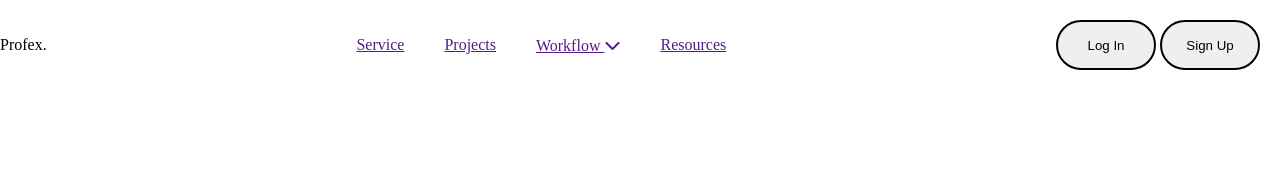
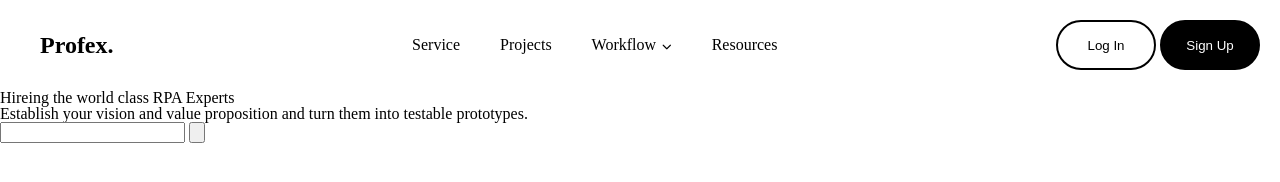
Before and after one commit to sourcecode92/Landingpage_project, a plain HTML site: page dist/index.html in a window 1280 px wide. Drawn offline with Linux system fonts and the light colour scheme.

Commit message:
Add Landing page content

```diff
--- a/dist/index.html
+++ b/dist/index.html
@@ -11,25 +11,39 @@
 <body>
   <nav>
     <div class="nav_container">
-      <div class="logo">Profex.</div>
+      <div class="logo"><a href="#">Profex.</a></div>
         <ul class="nav_bar">
-          <li><a href="">Service</a></li>
-          <li><a href="">Projects</a></li>
+          <li><a href="#" class="nav_link">Service</a></li>
+          <li><a href="#" class="nav_link">Projects</a></li>
           <li class="nav_dropdown">
-            <a href="">Workflow <i class="fa fa-chevron-down"></i></a>
+            <a href="#" class="nav_link">Workflow <i class="fa fa-chevron-down"></i></a>
             <div class="nav_dropdown__options">
-              <a href="#">Dashboard</a>
-              <a href="#">Setting</a>
-              <a href="#">Logout</a>
+              <a href="#" class="nav_dropdown__option">Dashboard</a>
+              <a href="#" class="nav_dropdown__option">Setting</a>
+              <a href="#" class="nav_dropdown__option">Logout</a>
             </div>
           </li>
-          <li><a href="">Resources</a></li>
+          <li><a href="#" class="nav_link">Resources</a></li>
         </ul>
       <div class="nav_btns">
-        <button class="btn-light">Log In</button>
-        <button class="btn-dark">Sign Up</button>
+        <button type="button" class="btn_light">Log In</button>
+        <button type="button" class="btn_dark">Sign Up</button>
       </div>
     </div>
   </nav>
+  <section class="Landing_content">
+    <div class="Left_landing">
+      <div class="call_to">
+      <h1>Hireing the world class RPA Experts</h1>
+      <p>Establish your vision and value proposition and turn them into testable prototypes.</p>
+      <input type="email">
+      <input type="button" name="hello" id="hello">
+      </div>
+    </div>
+
+    <div class="right_landing">
+
+    </div>
+  </section>
 </body>
 </html>
```
